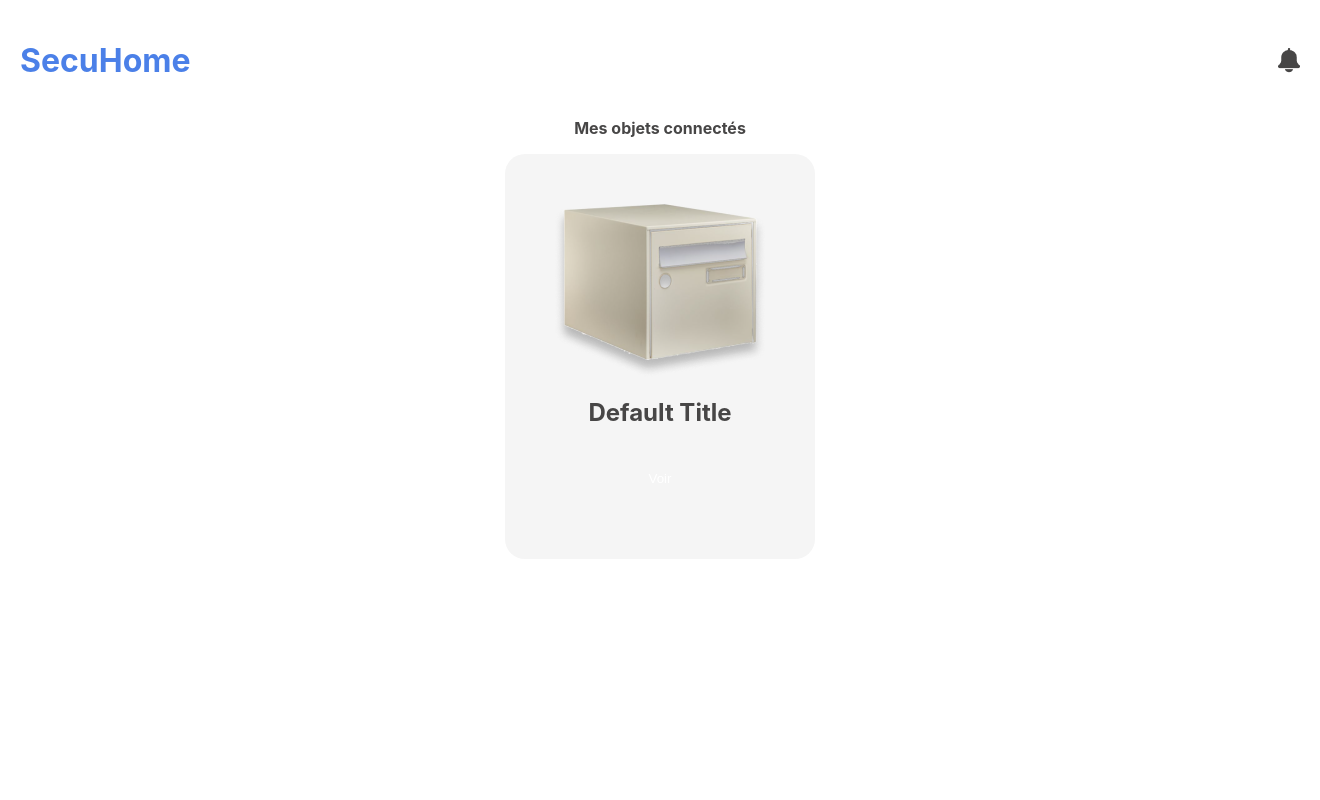
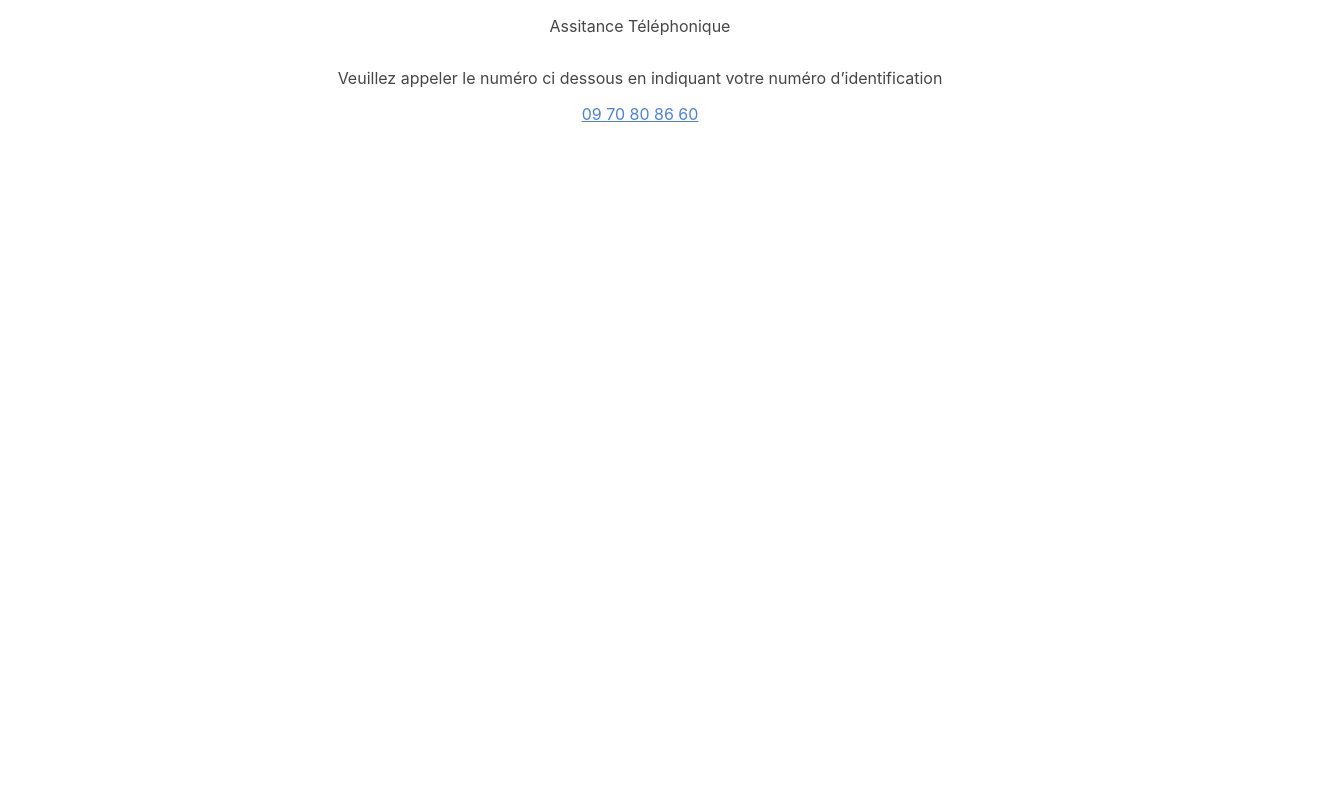
Before and after one commit to lucrampro/Projet_hetic_juillet_2021_groupe_5, a React (Create React App) app: page /accueil in a window 1280 px wide. Shown: the top 800 px of the page, 1320 px wide, since content can reach past the window. Built offline with nearby package versions, Linux system fonts and the light colour scheme.

Commit message:
Feat(assistance): create page

```diff
--- a/src/App.js
+++ b/src/App.js
@@ -1,4 +1,4 @@
-import { Login, Home } from './components'
+import { Login, Home, Assistance } from './components'
 import { BrowserRouter as Router, Route } from 'react-router-dom'
 import './App.scss'
 
@@ -7,10 +7,9 @@ function App() {
   return (
     <div className="App">
       <Router>
-        <Route path="/connexion" exact component={Login}/>
-        <Route path="/accueil" exact component={Home}/>
-      <Login />
-      {/* <Home/> */}
+        {/* <Route path="/connexion" exact component={Login}/>
+        <Route path="/accueil" exact component={Home}/> */}
+        <Assistance/>
       </Router>
     </div>
   );
--- /dev/null
+++ b/src/assets/styles/assistance.scss
@@ -0,0 +1,17 @@
+@import './colors.scss';
+@import './general.scss';
+
+.assistance {
+  display: flex;
+  align-items: center;
+  justify-content: center;
+  flex-direction: column;
+
+  p {
+    text-align: center;
+  }
+  .number {
+    font: $t-xl;
+    color: $blue;
+  }
+}
--- a/src/components/index.js
+++ b/src/components/index.js
@@ -5,3 +5,4 @@ export { default as PeripheriqueCard} from './PeripheriqueCard'
 // PAGES
 export { default as Login } from '../pages/Login'
 export { default as Home } from '../pages/Home'
+export { default as Assistance } from '../pages/Assistance'
--- /dev/null
+++ b/src/pages/Assistance.jsx
@@ -0,0 +1,15 @@
+import React from 'react';
+import '../assets/styles/assistance.scss'
+const Assistance = () => {
+  return (
+    <div className="assistance">
+      <p>Assitance Téléphonique</p>
+
+      <p>Veuillez appeler le numéro ci dessous en indiquant votre numéro d’identification</p>
+
+      <a href="tel:+33970808660" className="number"> 09 70 80 86 60</a>
+    </div>
+  );
+}
+
+export default Assistance;
```
